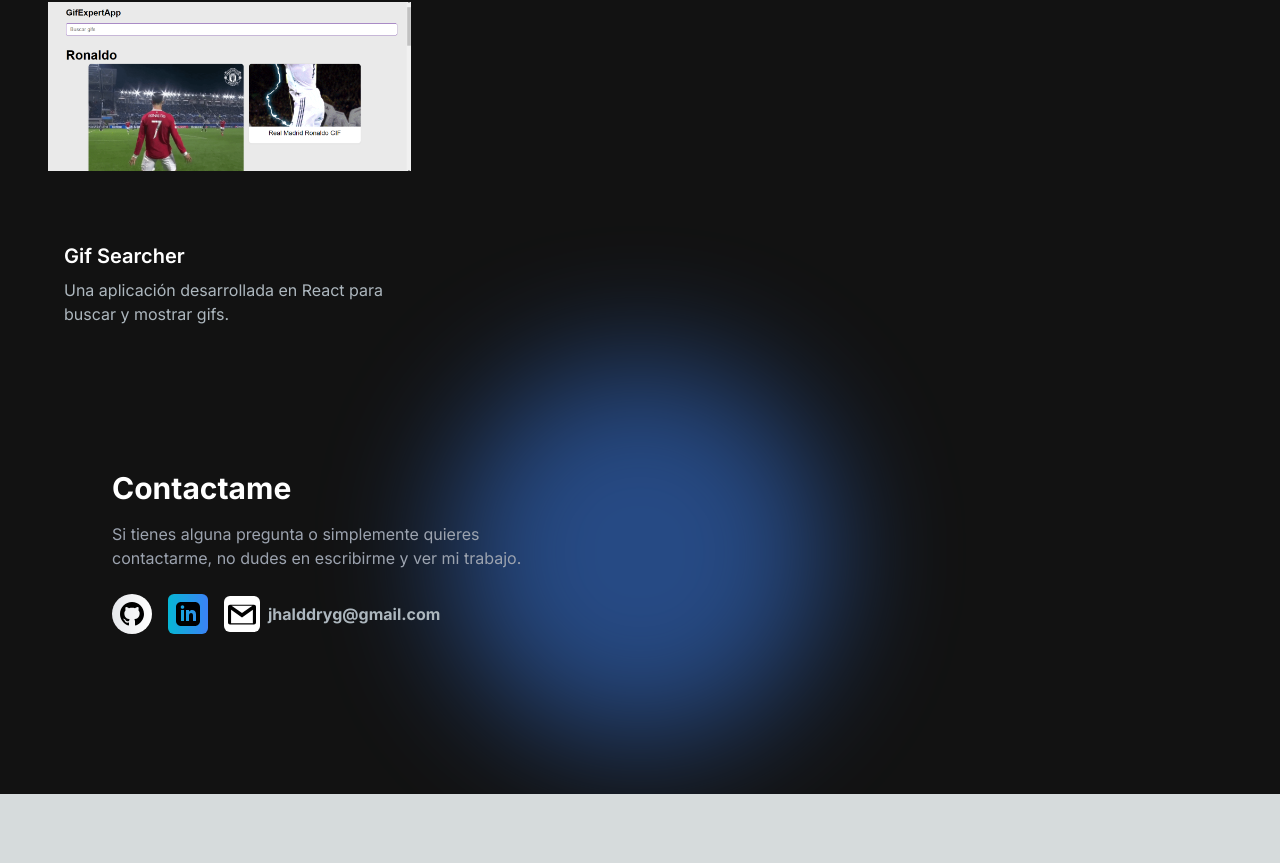
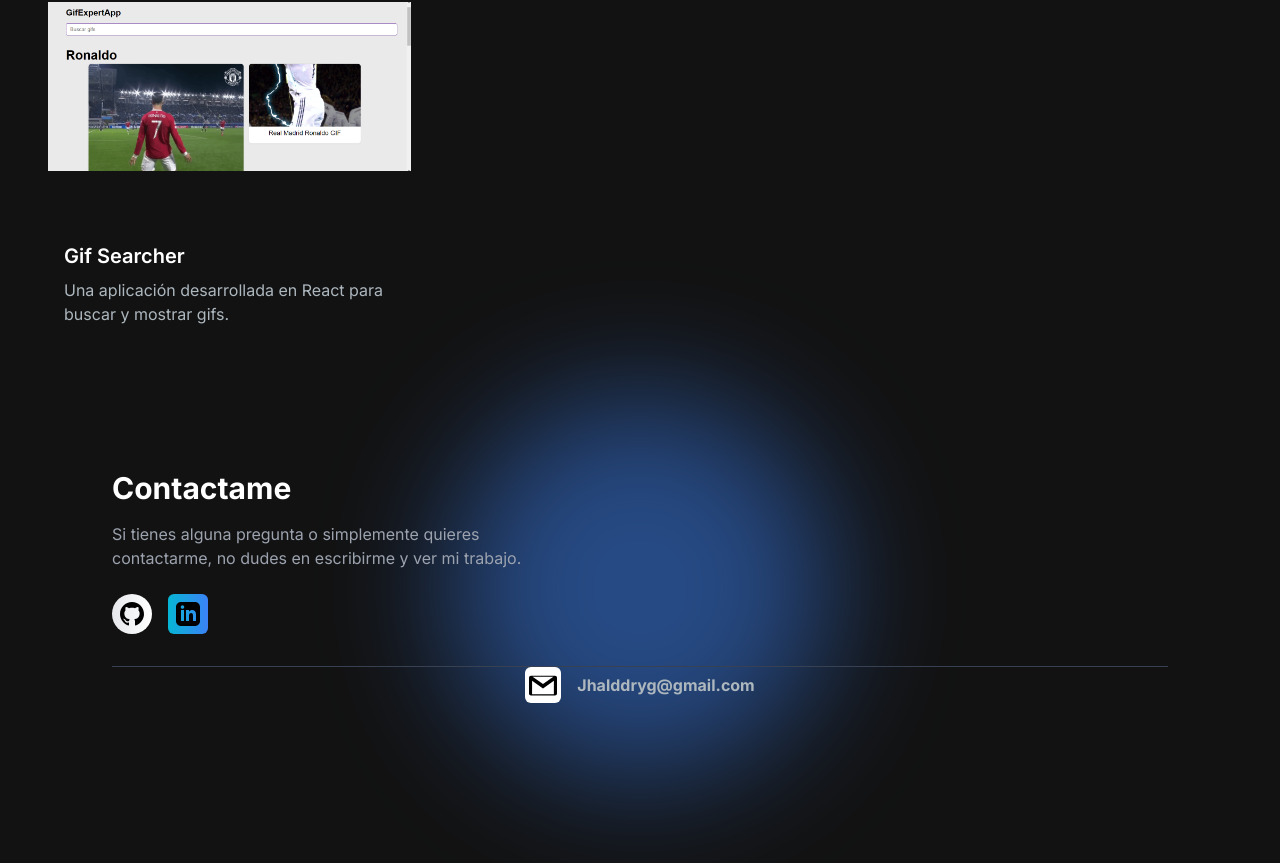
Before and after one commit to Jhalddry/portfolio, a Next.js app: page / in a window 1280 px wide. Shown: the part 1943-2806 px from the top of the page. Before the commit the page ends 2737 px from the top, so only its background shows below. Built offline with nearby package versions, Linux system fonts and the light colour scheme.

Commit message:
fixed ContactSection

```diff
--- a/next.config.mjs
+++ b/next.config.mjs
@@ -1,4 +1,6 @@
 /** @type {import('next').NextConfig} */
-const nextConfig = {};
+const nextConfig = {
+  images: {},
+};
 
 export default nextConfig;
--- a/package.json
+++ b/package.json
@@ -10,6 +10,7 @@
   },
   "dependencies": {
     "@heroicons/react": "^2.1.3",
+    "@vercel/speed-insights": "^1.0.10",
     "next": "14.2.3",
     "react": "^18",
     "react-dom": "^18",
--- a/src/app/components/Sections/ContactSection.tsx
+++ b/src/app/components/Sections/ContactSection.tsx
@@ -11,7 +11,7 @@ const ContactSection = () => {
         <p className="text-gray-400 max-w-md">
           Si tienes alguna pregunta o simplemente quieres contactarme, no dudes en escribirme y ver mi trabajo.
         </p>
-        <div className="flex items-center space-x-4 mt-6">
+        <div className="flex flex-col md:flex-row items-center space-y-4 md:space-y-0 md:space-x-4 mt-6">
           <Link href="https://github.com/jhalddry" target="_blank">
             <div className="bg-gradient-to-r from-gray-200 to-white p-2 rounded-full w-10 h-10 flex items-center justify-center">
               <Image src="/icons/Github.svg" width={24} height={24} alt="GitHub" className="cursor-pointer w-6 h-6" />
@@ -22,12 +22,13 @@ const ContactSection = () => {
               <Image src="/icons/Linkedin.svg" width={24} height={24} alt="LinkedIn" className="cursor-pointer w-6 h-6" />
             </div>
           </Link>
-          <div className="flex items-center">
-            <div className="bg-white p-1 rounded-md w-9 h-9 flex items-center justify-center">
-              <Image src="/icons/Gmail.svg" width={24} height={24} alt="Email" className="w-7 h-7" />
-            </div>
-            <span className="text-md ml-2 font-bold text-[#ADB7BE]">jhalddryg@gmail.com</span>
+        </div>
+        <hr className="border-gray-700 md:mt-8 w-full mx-auto md:mx-0" />
+        <div className="flex flex-col items-center mt-4 md:flex-row md:justify-center md:mt-0">
+          <div className="bg-white p-1 rounded-md w-9 h-9 flex items-center justify-center">
+            <Image src="/icons/Gmail.svg" width={24} height={24} alt="Email" className="w-7 h-7" />
           </div>
+          <span className="text-md ml-2 font-bold text-[#ADB7BE] md:block mt-4 md:mt-0 md:ml-4">Jhalddryg@gmail.com</span>
         </div>
       </div>
     </section>
--- a/src/app/components/helpers/projectsData.ts
+++ b/src/app/components/helpers/projectsData.ts
@@ -4,7 +4,7 @@ const projectsData = [
     title: "Tic Tac Toe",
     description:
       "Un juego de Tic Tac Toe creado con JavaScript, HTML y CSS. Permite a dos jugadores jugar en una cuadrícula de 3x3.",
-    image: "images/projects/tictactoe.png",
+    image: "/images/projects/tictactoe.png",
     gitUrl: "https://github.com/jhalddry/tic-tac-toe",
     url: "https://tic-tac-toe-jhalddry.netlify.app/",
     tag: ["Todos", "React"],
@@ -14,7 +14,7 @@ const projectsData = [
     title: "Pomodoro Timer",
     description:
       "Un temporizador Pomodoro desarrollado con React Native y Expo Go. Esta app ayuda a gestionar el tiempo de trabajo y descanso.",
-    image: "images/projects/pomodoro.png",
+    image: "/images/projects/pomodoro.png",
     gitUrl: "https://github.com/jhalddry/pomodoro",
     url: "https://66442ec965508a41d251c757--pomodoro-native-jhalddry.netlify.app",
     tag: ["Todos", "Native"],
@@ -24,7 +24,7 @@ const projectsData = [
     title: "Pokemon Dashboard",
     description:
       "Aplicacion desarrollada con React y Next.js para mostrar informacion de pokemones, agregar pokemones a favoritos manteniendo el estado y con un widget vinculado a un contador en la barra superior.",
-    image: "images/projects/pokemon.png",
+    image: "/images/projects/pokemon.png",
     gitUrl: "https://github.com/jhalddry/pokemon-dashboard-nextjs",
     url: "https://pokemon-nextjs-jhalddry-jhalddrys-projects.vercel.app/",
     tag: ["Todos", "NextJS"],
@@ -34,7 +34,7 @@ const projectsData = [
     title: "Gif Searcher",
     description:
       "Una aplicación desarrollada en React para buscar y mostrar gifs.",
-    image: "images/projects/gifs.png",
+    image: "/images/projects/gifs.png",
     gitUrl: "https://github.com/jhalddry/react-gifexpert",
     url: "https://gif-searcher-jhalddry.netlify.app/",
     tag: ["Todos", "React"],
--- a/src/app/layout.tsx
+++ b/src/app/layout.tsx
@@ -1,6 +1,7 @@
 import type { Metadata } from "next";
 import { Inter } from "next/font/google";
 import "./globals.css";
+import { SpeedInsights } from "@vercel/speed-insights/next"
 
 const inter = Inter({ subsets: ["latin"] });
 
@@ -17,6 +18,7 @@ export default function RootLayout({
   return (
     <html lang="en">
       <body className={inter.className}>{children}</body>
+      <SpeedInsights />
     </html>
   );
 }
```
Also changed, not shown: 1 other file (tests, documents, lock files or other folders).
